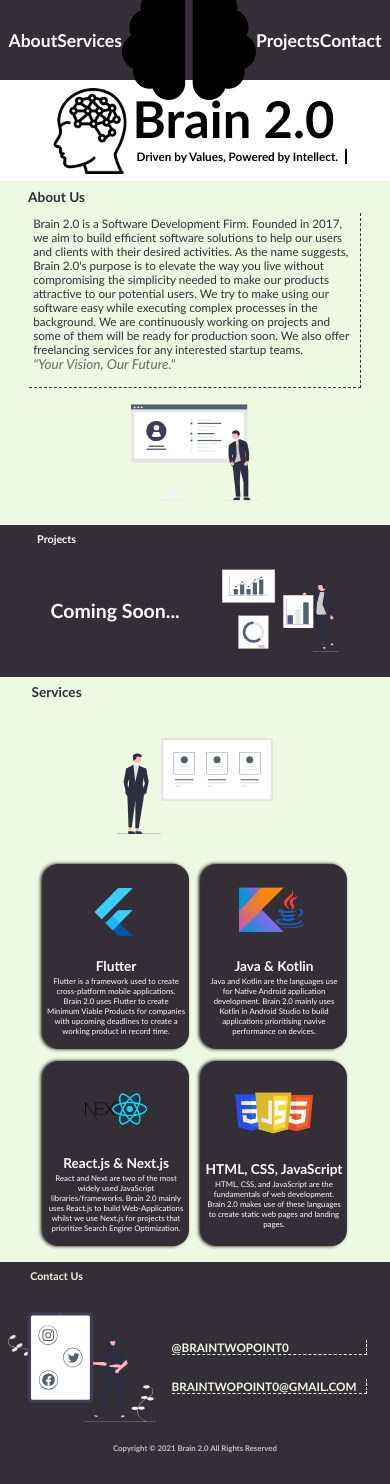
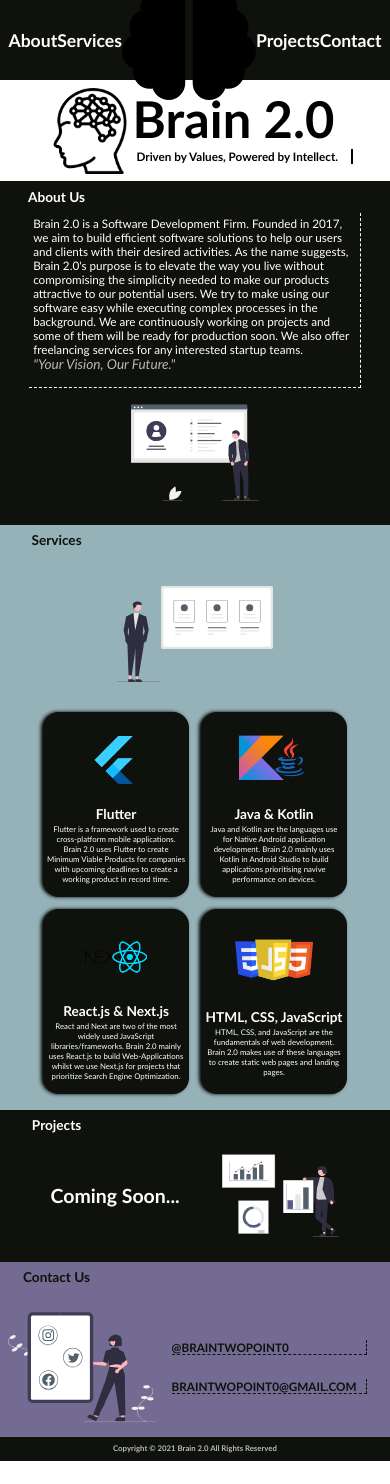
Before and after one commit to karimfawaz/brainTwoPoint0-website, a Next.js app: page / in a window 390 px wide. After the commit the page ends 1461 px from the top, so only its background shows below. Built offline with nearby package versions, Linux system fonts and the light colour scheme.

Commit message:
Changed Colors and Section CSS

```diff
--- a/pages/index.js
+++ b/pages/index.js
@@ -19,17 +19,15 @@ export default function Home() {
       <Head>
         <title>Brain 2.0</title>
         <meta name="viewport" content="width=device-width, initial-scale=1.0"></meta>
-        <link rel="preconnect" href="https://fonts.gstatic.com" />
-        <link href="https://fonts.googleapis.com/css2?family=Prompt:wght@100&display=swap" rel="stylesheet" />
       </Head>
 
       <Header />
 
       <About />
 
+      <Skills />
+
       <Projects />
-
-      <Skills />
 
       <Contact />
 
--- a/styles/About.module.css
+++ b/styles/About.module.css
@@ -1,5 +1,5 @@
  .about {
-     background-color: var(--three);
+     background-color: var(--one);
      padding: 2vw;
  }
 
@@ -7,9 +7,8 @@
      width: 20vw;
      height: 3.5vw;
      text-align: center;
-     color: var(--one);
+     color: white;
      font-size: 2.5vw;
-
  }
 
  .container {
@@ -22,11 +21,11 @@
  .text {
      font-size: 1.5vw;
      width: 57vw;
-     height: 25vw;
+     height: 21vw;
      padding: 1vw;
-     border-right: 0.5vw dashed var(--one);
-     border-bottom: 0.5vw dashed var(--one);
-     color: var(--one);
+     border-right: 0.5vw dashed white;
+     border-bottom: 0.5vw dashed white;
+     color: white;
  }
 
  .svg {
@@ -58,11 +57,9 @@
          width: 85vw;
          height: 45vw;
      }
-
      .quote {
-        font-size: 3.5vw;
-
-    }
+         font-size: 3.5vw;
+     }
      .svg {
          width: 33vw;
          height: 33vw;
--- a/styles/Contact.module.css
+++ b/styles/Contact.module.css
@@ -2,17 +2,17 @@
     height: 35vw;
     padding: 2vw;
     align-self: center;
-    background-color: var(--one);
+    background-color: var(--three);
 }
 
 .sectionTitle {
-    /* border: 0.5vw dashed var(--three); */
 
     width: 20vw;
     height: 3.5vw;
     text-align: center;
-    color: var(--three);
-    font-size: 1.75vw;
+    color: var(--one);
+    font-size: 2.5vw;
+
 }
 
 .contactOptions {
@@ -29,17 +29,11 @@
 .instaSvg {
     height: 7vw;
     width: 7vw;
-    background: linear-gradient(45deg, var(--one),var(--three));
-    border-radius: 25px;
-    padding: 0.5vw;
 }
 
 .emailSvg {
-    height: 7vw;
-    width: 7vw;
-    background: linear-gradient(45deg, var(--one),var(--three));
-     border-radius: 25px;
-    padding: 0.7vw;
+    height: 6vw;
+    width: 6vw;
 }
 
 .container {
@@ -58,11 +52,10 @@
     font-size: 3vw;
     margin: 2vw;
     text-transform: uppercase;
-    border-right: var(--three) dashed 0.5vw;
-    border-bottom: var(--three) dashed 0.5vw;
-    color: var(--three);
+    border-right: var(--one) dashed 0.5vw;
+    border-bottom: var(--one) dashed 0.5vw;
+    color: var(--one);
     padding-right: 1vw;
-
 }
 
 @media only screen and (max-width:650px) {
@@ -72,9 +65,8 @@
     .sectionTitle {
         width: 25vw;
         height: 5vw;
-        font-size: 2.75vw;
+        font-size: 3.5vw;
     }
-
     .contactItem {
         margin: 2vw;
         display: flex;
@@ -83,25 +75,17 @@
     .instaSvg {
         height: 10vw;
         width: 10vw;
-        border-radius: 25px;
-        padding: 0.7vw;
     }
     .emailSvg {
         height: 10vw;
         width: 10vw;
-
-        border-radius: 25px;
-        padding: 1vw;
     }
-
     .svg {
         width: 40vw;
         height: 40vw;
-
     }
     .text {
         align-self: center;
-
         margin: 2vw;
     }
 }
--- a/styles/Footer.module.css
+++ b/styles/Footer.module.css
@@ -1,7 +1,7 @@
  .footer {
      background-color: var(--one);
      padding: 1.5vw;
-     height: 5vw;
+     height: 4.5vw;
  }
 
  .copyright {
@@ -13,10 +13,9 @@
 
  @media only screen and (max-width:650px) {
      .footer {
-         height: 12vw;
+         height: 6vw;
      }
      .copyright {
          font-size: 2vw;
-
      }
  }
--- a/styles/Header.module.css
+++ b/styles/Header.module.css
@@ -27,7 +27,7 @@
     animation: type 6s steps(32) infinite;
     animation-delay: 2s;
     border-right: 2px solid black;
-    /* width: 28ch; */
+
     height: 4vw;
     margin-left: 1vw;
     margin-top: 1vw;
@@ -48,9 +48,9 @@
         width: 0ch;
     }
     50% {
-        width: 31ch;
+        width: 32ch;
     }
     100%{
-        width: 31ch;
+        width: 32ch;
     }
 }
--- a/styles/Projects.module.css
+++ b/styles/Projects.module.css
@@ -3,15 +3,13 @@
     padding: 2vw;
 
 }
-
 .sectionTitle {
-    /* border: 0.5vw dashed white; */
 
     width: 20vw;
     height: 3.5vw;
     text-align: center;
     color: white;
-    font-size: 1.75vw;
+    font-size: 2.5vw;
 
 }
 
@@ -36,6 +34,6 @@
     .sectionTitle {
         width: 25vw;
         height: 5vw;
-        font-size: 2.75vw;
+        font-size: 3.5vw;
     }
 }
--- a/styles/Skills.module.css
+++ b/styles/Skills.module.css
@@ -1,5 +1,5 @@
 .skillsSection {
-    background-color: var(--three);
+    background-color: var(--two);
     padding: 2vw;
 }
 
--- a/styles/globals.css
+++ b/styles/globals.css
@@ -1,8 +1,7 @@
 :root {
-    --one: #342E37;
-    --two: #7C9EB2;
-    --three: #EFF8E2;
-    --four: #3282B8;
+    --one: #0F110C;
+    --two: #95B2B8;
+    --three: #736B92;
 }
 
 html, body {
```
